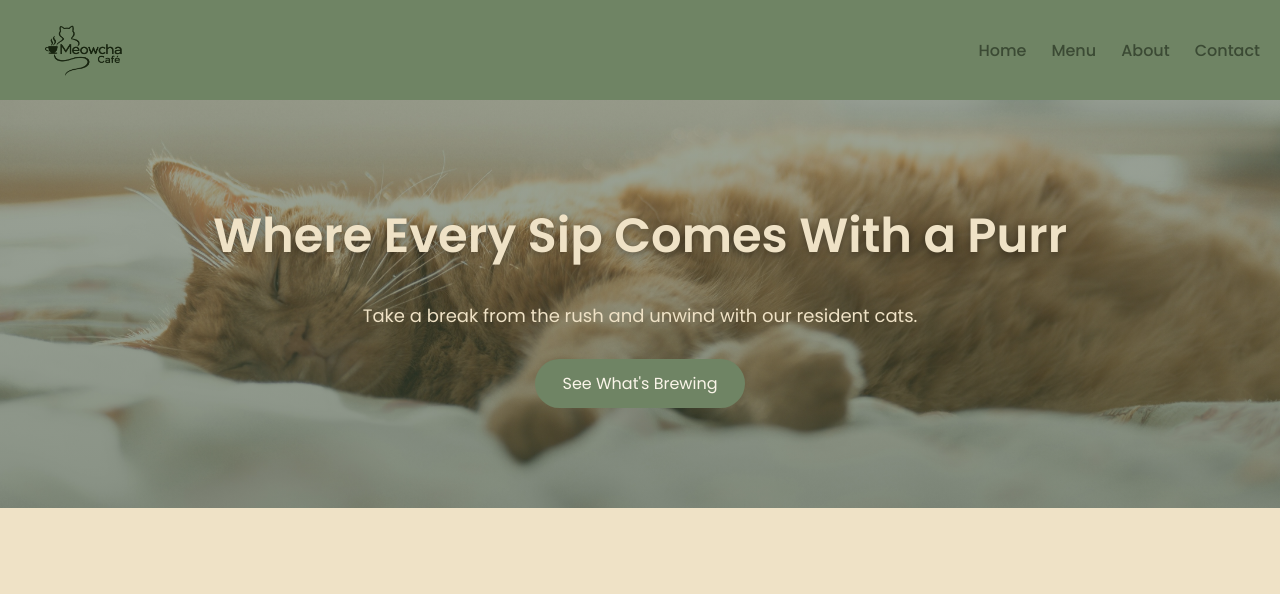
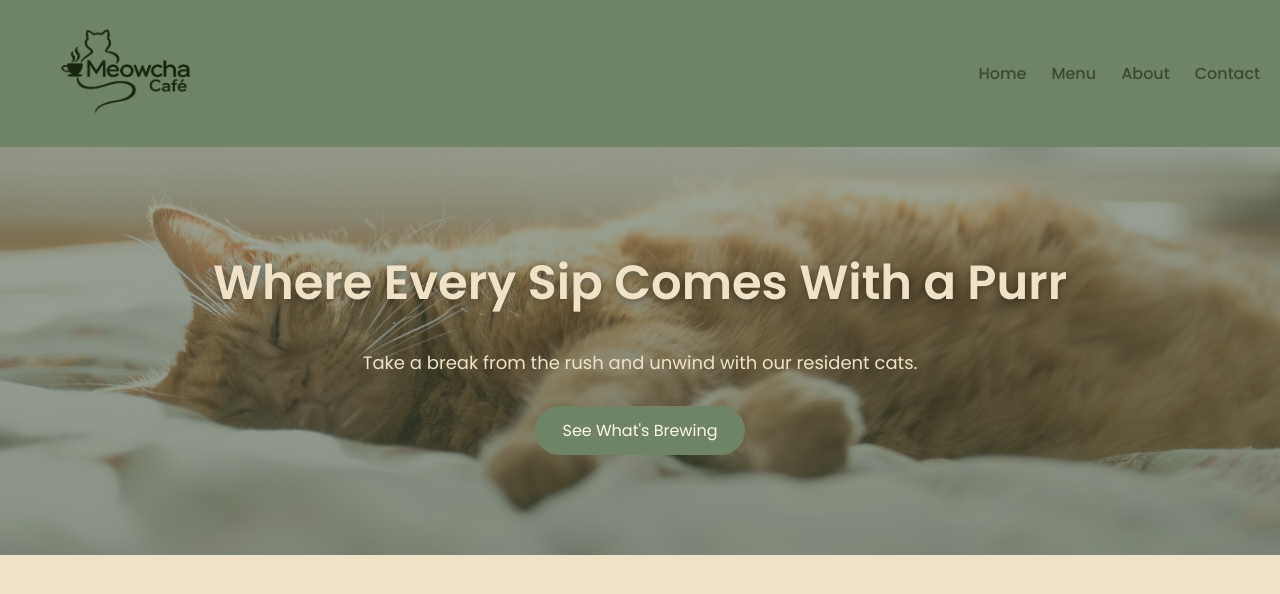
Before and after one commit to f260670-haniakhalil/cat_cafe-website-, a plain HTML site: page index.html in a window 1280 px wide. Drawn offline with Linux system fonts and the light colour scheme.

```diff
--- a/css/style.css
+++ b/css/style.css
@@ -107,8 +107,7 @@ background-position: center;
    height: 100px;
    width: auto;
     mix-blend-mode: multiply;
-    height: 60px;
-    display:block;
+
 
 }
 
```
